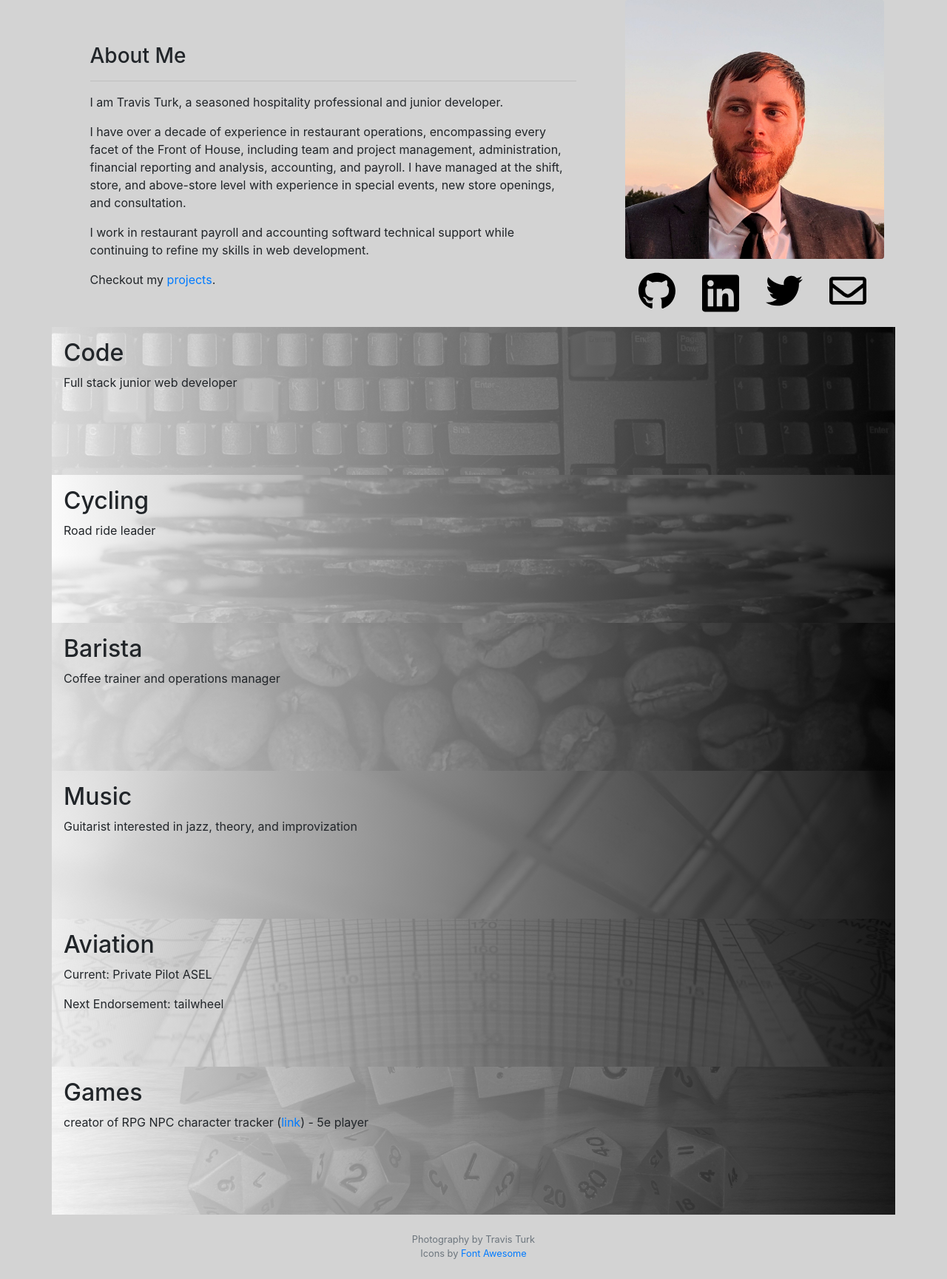
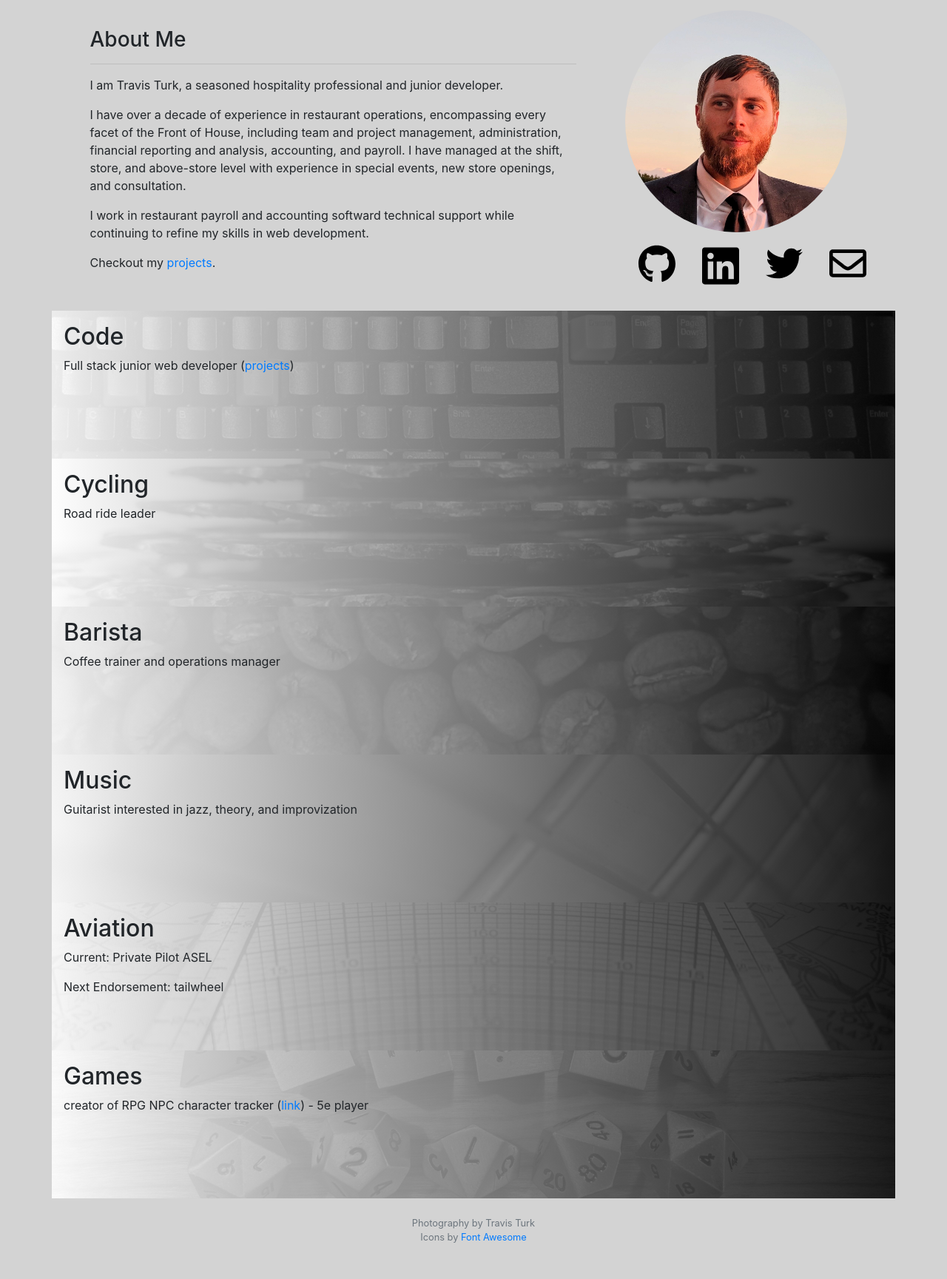
Before and after one commit to Turkosaurus/webpage, a Flask app: page / in a window 1280 px wide. Shown: the part 56-1785 px from the top of the page at 74% size. After the commit the page ends 1736 px from the top, so only its background shows below. Run offline with Flask 2, Linux system fonts and the light colour scheme.

Commit message:
circular headshot

```diff
--- a/static/styles.css
+++ b/static/styles.css
@@ -1,5 +1,5 @@
 :root {
-    --fade-color-1: #ffffffd9;
+    --fade-color-1: #ffffffec;
     --fade-color-2: #000000d9;
 }
 
--- a/templates/index.html
+++ b/templates/index.html
@@ -22,7 +22,7 @@
                     I work in restaurant payroll and accounting softward technical support while continuing to refine my skills in web development.
                 </p>
                 <p>
-                    Checkout my <a href="/projects">projects</a>.
+                    Checkout my <a href="/portfolio">projects</a>.
                     <!-- or view <a href="/resume">resume</a>. -->
                 </p>
             </div>
@@ -30,7 +30,7 @@
 
         <div class="col-md-4 col-sm-6">
             <div>
-                <img src="static/headshot.jpg" class="img-fluid rounded" alt="headshot">
+                <img src="static/headshot.jpg" class="rounded-circle" width="300px" alt="headshot">
             </div>
             <div style="padding:5%;">
                 <div class="row justify-content-center">
@@ -72,7 +72,7 @@
     <div class="row align-items-center">
         <div class="col-12 topic" id="key">
                 <h2>Code</h2>
-                <p>Full stack junior web developer</p>
+                <p>Full stack junior web developer (<a href="/porfolio">projects</a>)</p>
         </div>
     </div>
 
@@ -108,7 +108,7 @@
     <div class="row align-items-center">
         <div class="col-12 topic" id="dice">
                 <h2>Games</h2>
-                <p>creator of RPG NPC character tracker (<a href="/projects#incanon">link</a>) - 5e player</p>
+                <p>creator of RPG NPC character tracker (<a href="/portfolio#incanon">link</a>) - 5e player</p>
     </div>
 
 
--- a/templates/layout.html
+++ b/templates/layout.html
@@ -26,7 +26,7 @@
 </head>
 
 <body>
-  <nav class="navbar navbar-expand-sm navbar-dark bg-dark">
+  <nav class="navbar navbar-expand-sm navbar-dark bg-dark navbar-fixed-top">
     <a class="navbar-brand travisturk" style="color:lightgray" href="/">Travis Turk</a>
     <button class="navbar-toggler" type="button" data-toggle="collapse" data-target="#navbarNavAltMarkup" aria-controls="navbarNavAltMarkup" aria-expanded="false" aria-label="Toggle navigation">
       <span class="navbar-toggler-icon"></span>
@@ -40,11 +40,11 @@
             Portfolio
           </a>
           <div class="dropdown-menu" aria-labelledby="navbarDropdown">
-            <a class="dropdown-item" href="/projects">Overview</a>
+            <a class="dropdown-item" href="/portfolio">Overview</a>
             <div class="dropdown-divider"></div>
-            <a class="dropdown-item" href="/projects#incanon">InCanon</a>
-            <a class="dropdown-item" href="/projects#nailivic">Nailivic Studios</a>
-            <a class="dropdown-item" href="/projects#cursedsand">Cursed Sand</a>
+            <a class="dropdown-item" href="/portfolio#incanon">InCanon</a>
+            <a class="dropdown-item" href="/portfolio#nailivic">Nailivic Studios</a>
+            <a class="dropdown-item" href="/portfolio#cursedsand">Cursed Sand</a>
           </div>
         </li>
         <!-- <a class="nav-item nav-link disabled" href="#">Disabled</a> -->
```
